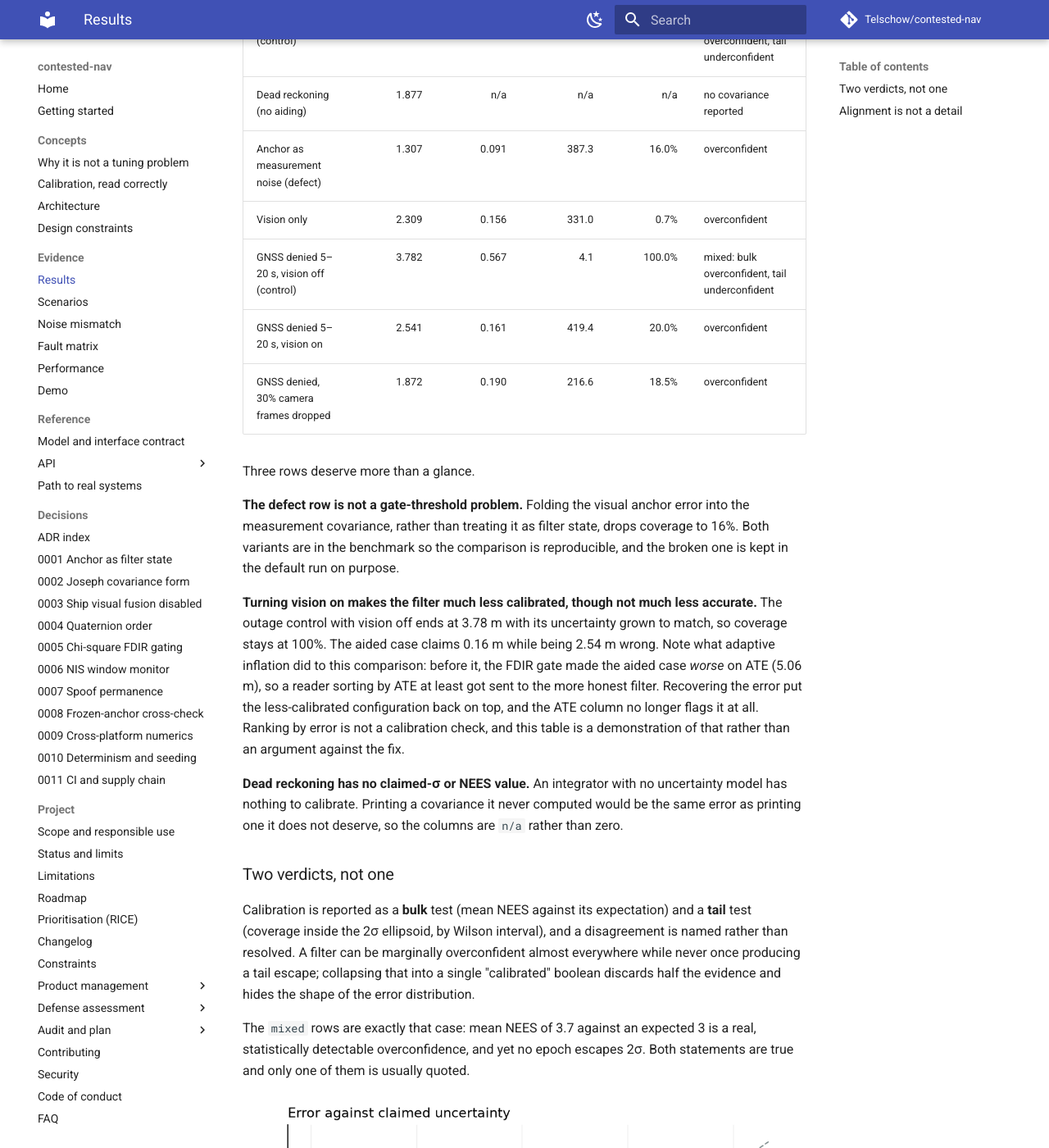
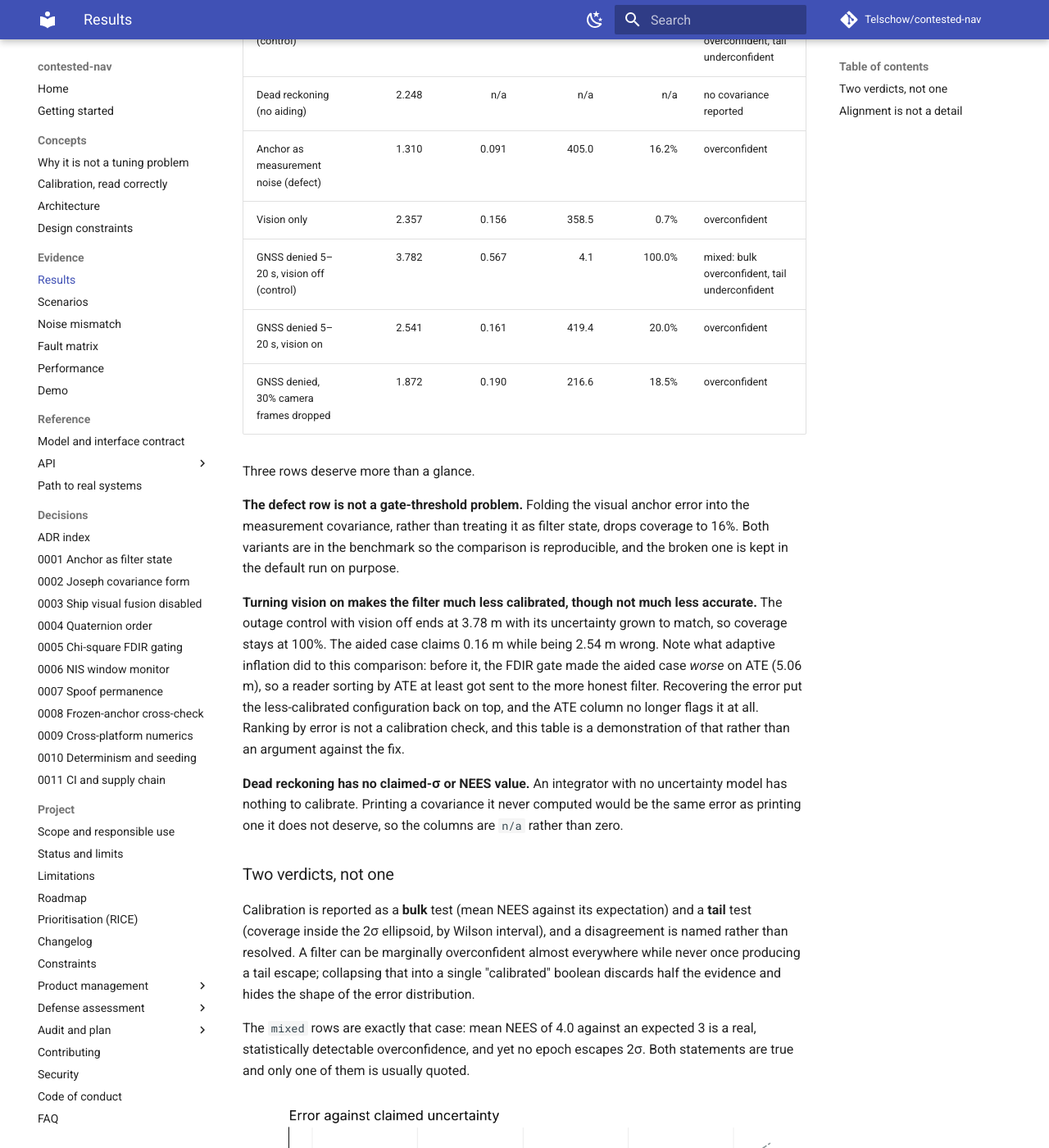
Before and after one commit to Telschow/contested-nav, an MkDocs documentation site: the page built from docs/results.md, in a window 1280 px wide and 1400 px high, scrolled down 332 px. Shown: the whole window at 82% size. Built offline with MkDocs 1.6.1 and Material for MkDocs 9.7.7, drawn with Linux system fonts in a browser that asks for light colours; comment, search, counter and statistics services are not loaded.

Commit message:
docs: update the published numbers and figures after the injection fix
README, results, getting-started and calibration quote the four cases that moved. The error-vs-claim,
coverage and NEES figures are regenerated; the hero and outage figures draw only the outage cases,
which did not move, so they are left as they were. The 10-seed and 8-scene sweeps were rerun: the
outage_visual numbers are unchanged, vision_only's seed range is now 231 to 2917, and all seven case
verdicts are still identical in all eight scenes.

Refs #56

Co-Authored-By: Claude Sonnet 5.5 <noreply@anthropic.com>
Claude-Session: https://claude.ai/code/session_01GwfcPN95nG6qXCvWKXzrSW

```diff
--- a/docs/results.md
+++ b/docs/results.md
@@ -7,10 +7,10 @@ the strictest of the four conventions the code supports.
 
 | Scenario | ATE RMSE (m) | Claimed 1σ (m) | Mean NEES (exp. 3) | Coverage @ 2σ | Verdict |
 | --- | ---: | ---: | ---: | ---: | --- |
-| GNSS only (control) | 0.503 | 0.252 | 3.7 | 100.0% | mixed: bulk overconfident, tail underconfident |
-| Dead reckoning (no aiding) | 1.877 | n/a | n/a | n/a | no covariance reported |
-| Anchor as measurement noise (defect) | 1.307 | 0.091 | 387.3 | 16.0% | overconfident |
-| Vision only | 2.309 | 0.156 | 331.0 | 0.7% | overconfident |
+| GNSS only (control) | 0.509 | 0.252 | 4.0 | 100.0% | mixed: bulk overconfident, tail underconfident |
+| Dead reckoning (no aiding) | 2.248 | n/a | n/a | n/a | no covariance reported |
+| Anchor as measurement noise (defect) | 1.310 | 0.091 | 405.0 | 16.2% | overconfident |
+| Vision only | 2.357 | 0.156 | 358.5 | 0.7% | overconfident |
 | GNSS denied 5–20 s, vision off (control) | 3.782 | 0.567 | 4.1 | 100.0% | mixed: bulk overconfident, tail underconfident |
 | GNSS denied 5–20 s, vision on | 2.541 | 0.161 | 419.4 | 20.0% | overconfident |
 | GNSS denied, 30% camera frames dropped | 1.872 | 0.190 | 216.6 | 18.5% | overconfident |
@@ -46,7 +46,7 @@ overconfident almost everywhere while never once producing a tail escape;
 collapsing that into a single "calibrated" boolean discards half the evidence
 and hides the shape of the error distribution.
 
-The `mixed` rows are exactly that case: mean NEES of 3.7 against an expected 3
+The `mixed` rows are exactly that case: mean NEES of 4.0 against an expected 3
 is a real, statistically detectable overconfidence, and yet no epoch escapes
 2σ. Both statements are true and only one of them is usually quoted.
 
```
Also changed, not shown: README.md (+4 -4 lines), docs/calibration.md (+8 -8 lines), docs/getting-started.md (+1 -1 lines), docs/figures/coverage.png, docs/figures/error-vs-claim.png, docs/figures/nees.png.
